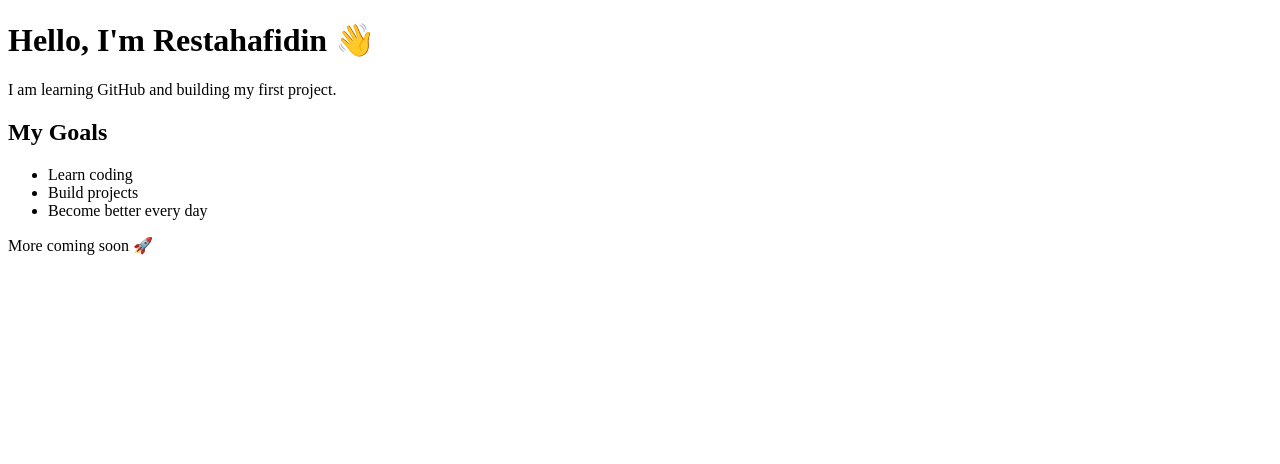
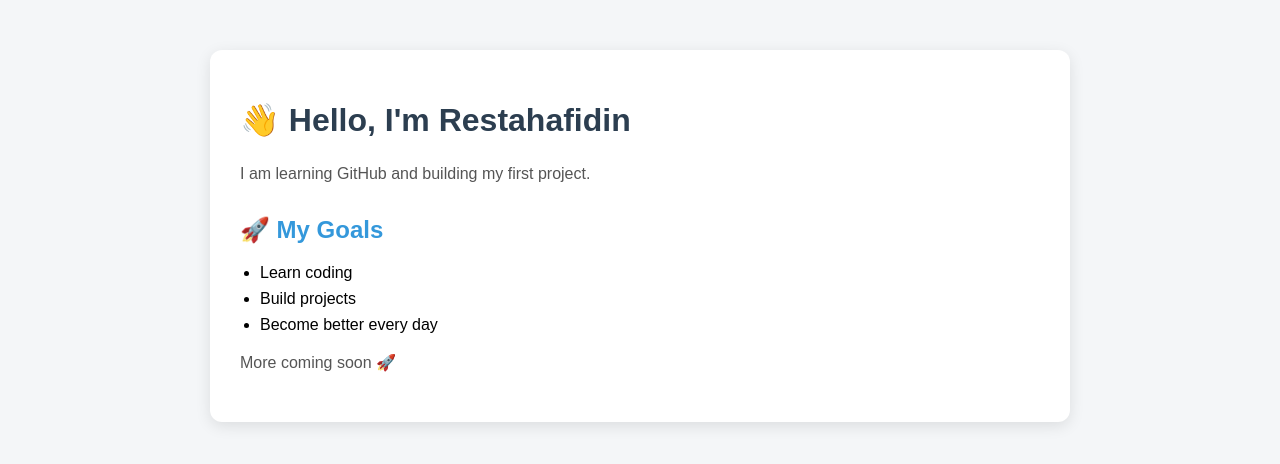
Before and after one commit to restahafidin572-hub/resta, a plain HTML site: page index.html in a window 1280 px wide. Drawn offline with Linux system fonts and the light colour scheme.

Commit message:
Update index.html

```diff
--- a/index.html
+++ b/index.html
@@ -2,12 +2,58 @@
 <html>
 <head>
   <title>My First Project</title>
+
+  <style>
+    body {
+      font-family: Arial, sans-serif;
+      background: #f4f6f8;
+      margin: 0;
+      padding: 0;
+    }
+
+    .container {
+      max-width: 800px;
+      margin: 50px auto;
+      background: white;
+      padding: 30px;
+      border-radius: 12px;
+      box-shadow: 0 4px 15px rgba(0,0,0,0.1);
+    }
+
+    h1 {
+      color: #2c3e50;
+    }
+
+    h2 {
+      color: #3498db;
+      margin-top: 30px;
+    }
+
+    ul {
+      padding-left: 20px;
+    }
+
+    li {
+      margin: 8px 0;
+    }
+
+    p {
+      color: #555;
+      line-height: 1.6;
+    }
+  </style>
 </head>
+
 <body>
-  <h1>Hello, I'm Restahafidin 👋</h1>
+
+  <div class="container">
+
+    <h1>👋 Hello, I'm Restahafidin</h1>
+
     <p>I am learning GitHub and building my first project.</p>
 
-  <h2>My Goals</h2>
+    <h2>🚀 My Goals</h2>
+
     <ul>
       <li>Learn coding</li>
       <li>Build projects</li>
@@ -15,5 +61,8 @@
     </ul>
 
     <p>More coming soon 🚀</p>
+
+  </div>
+
 </body>
 </html>
```
Lines whose indentation alone changed are shown as unchanged.
